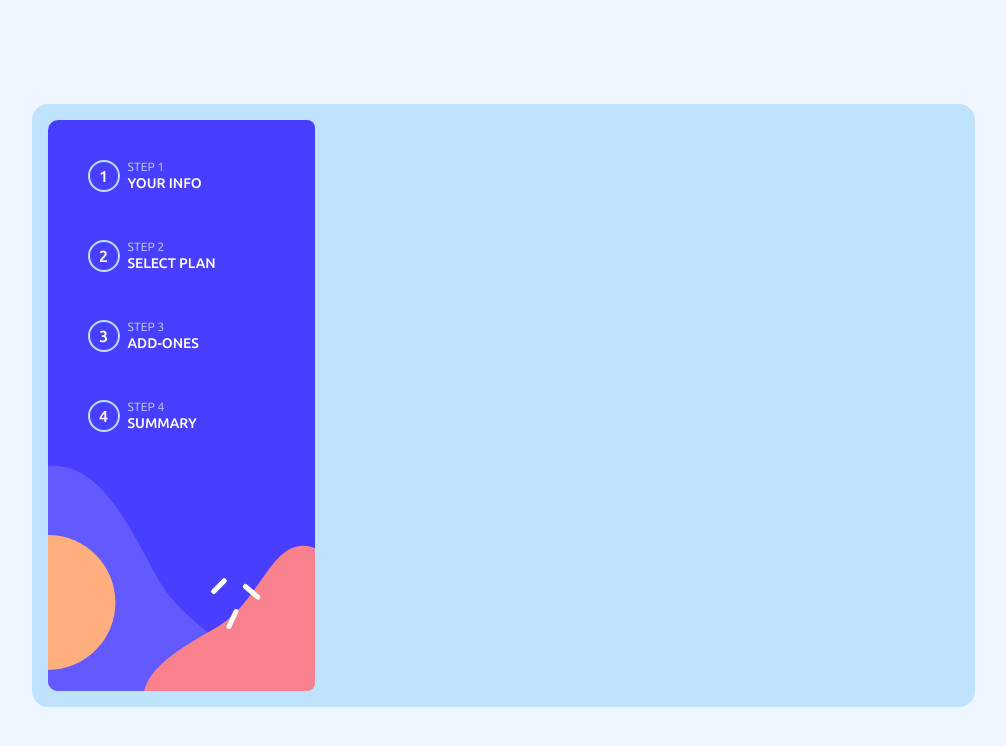
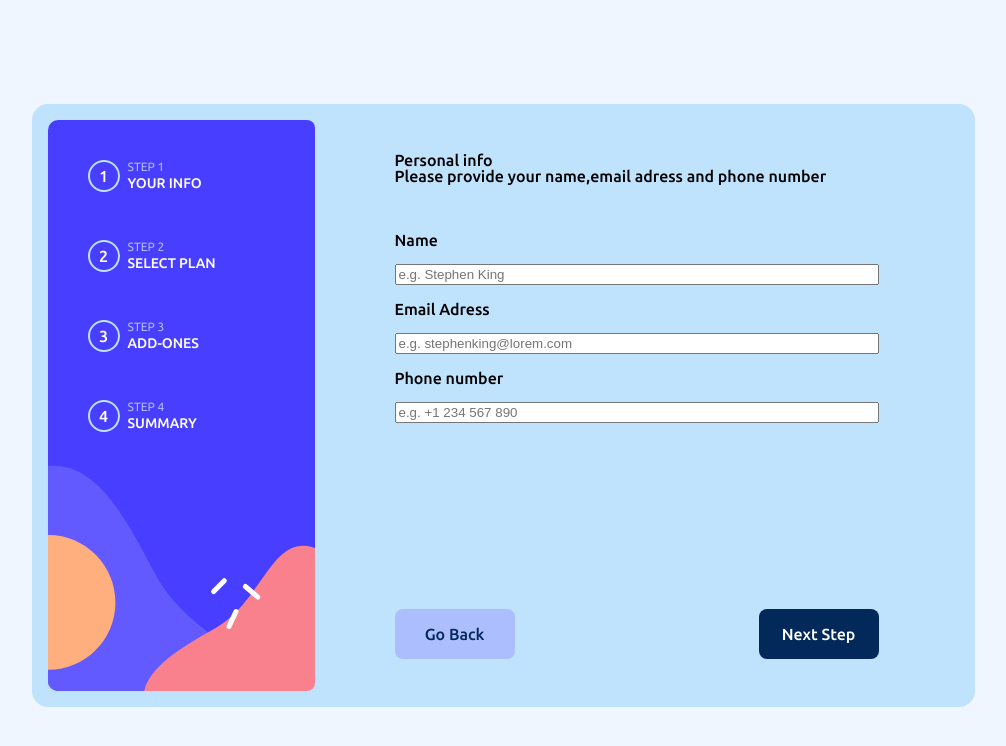
Before and after one commit to said-ops/multi-step-form, a React (Vite) app: page / in a window 1280 px wide. Shown: the top 746 px of the page, without its empty margins (137-1143 px from the left). Built offline with nearby package versions, Linux system fonts and the light colour scheme.

Commit message:
personal info

```diff
--- a/src/components/App.jsx
+++ b/src/components/App.jsx
@@ -1,4 +1,6 @@
 import React from 'react'
+import PersonalInfo from './PersonalInfo'
+import Footer from './Footer'
 
 function App() {
   return (
@@ -36,6 +38,9 @@
       </div>
       <div className="right">
         {/* compoents goes here */}
+        <PersonalInfo/>
+        {/* footer goes here */}
+        <Footer/>
       </div>
     </section>
 
--- /dev/null
+++ b/src/components/Footer.jsx
@@ -0,0 +1,12 @@
+import React from 'react'
+
+function Footer() {
+  return (
+    <footer>
+        <button className='back'>Go Back</button>
+        <button className='next'>Next Step</button>
+    </footer>
+  )
+}
+
+export default Footer
--- /dev/null
+++ b/src/components/PersonalInfo.jsx
@@ -0,0 +1,28 @@
+import React from 'react'
+
+function PersonalInfo() {
+
+    const handleSubmit = (e)=>{
+        e.preventDefault()
+    }
+  return (
+    <>
+        <div className="step-container">
+            <div className="step-heading">
+                <h1>Personal info</h1>
+                <p>Please provide your name,email adress and phone number</p>
+            </div>
+            <form action="#" onSubmit={e=>handleSubmit(e)}>
+                <label htmlFor="name">Name</label>
+                <input type="text" name='name' id='name' placeholder='e.g. Stephen King' />
+                <label htmlFor="email">Email Adress</label>
+                <input type="text" name='email' id='email' placeholder='e.g. stephenking@lorem.com' />
+                <label htmlFor="phone">Phone number</label>
+                <input type="text" name='phone' id='phone' placeholder='e.g. +1 234 567 890' />
+            </form>
+        </div>
+    </>
+  )
+}
+
+export default PersonalInfo
--- a/src/style/index.css
+++ b/src/style/index.css
@@ -47,9 +47,7 @@
     padding: 1rem;
     border-radius: 1rem;
 }
-.right{
-    flex: 1;
-}
+/*===========left container style=============*/
 .left{
     width: 267px;
     height: 571px;
@@ -98,3 +96,42 @@
 .step-title{
     font-size: 14px;
 }
+/*==============right-container style=========*/
+.right{
+    flex: 1;
+    display: flex;
+    width: 100%;
+    flex-direction: column;
+    padding-bottom: 2rem;
+    padding-inline: 5rem;
+    padding-top: 2rem;
+}
+.step-container,
+.step-container form{
+    display: flex;
+    flex-direction: column;
+    gap: 3rem;
+}
+.step-container form{
+    gap: 1rem;
+}
+/*============footer style=============*/
+footer{
+    display: flex;
+    justify-content: space-between;
+    margin-top: auto;
+}
+footer button{
+    width: 120px;
+    height: 50px;
+    background-color: var(--marin-blue);
+    font-family: 'ubuntu-500';
+    color: white;
+    font-size: 16px;
+    border-radius: 0.5rem;
+    border: 0;
+}
+.back{
+    background-color: var(--pastel-blue);
+    color: var(--marin-blue);
+}
```
